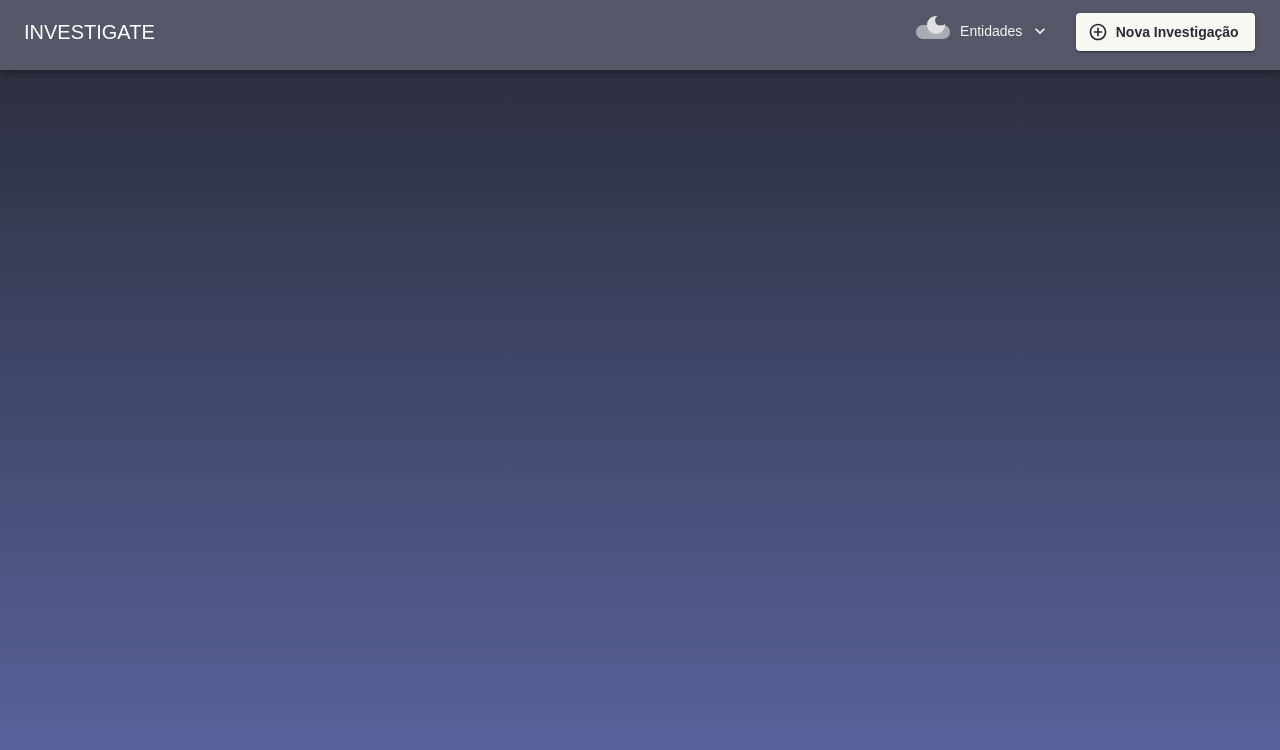
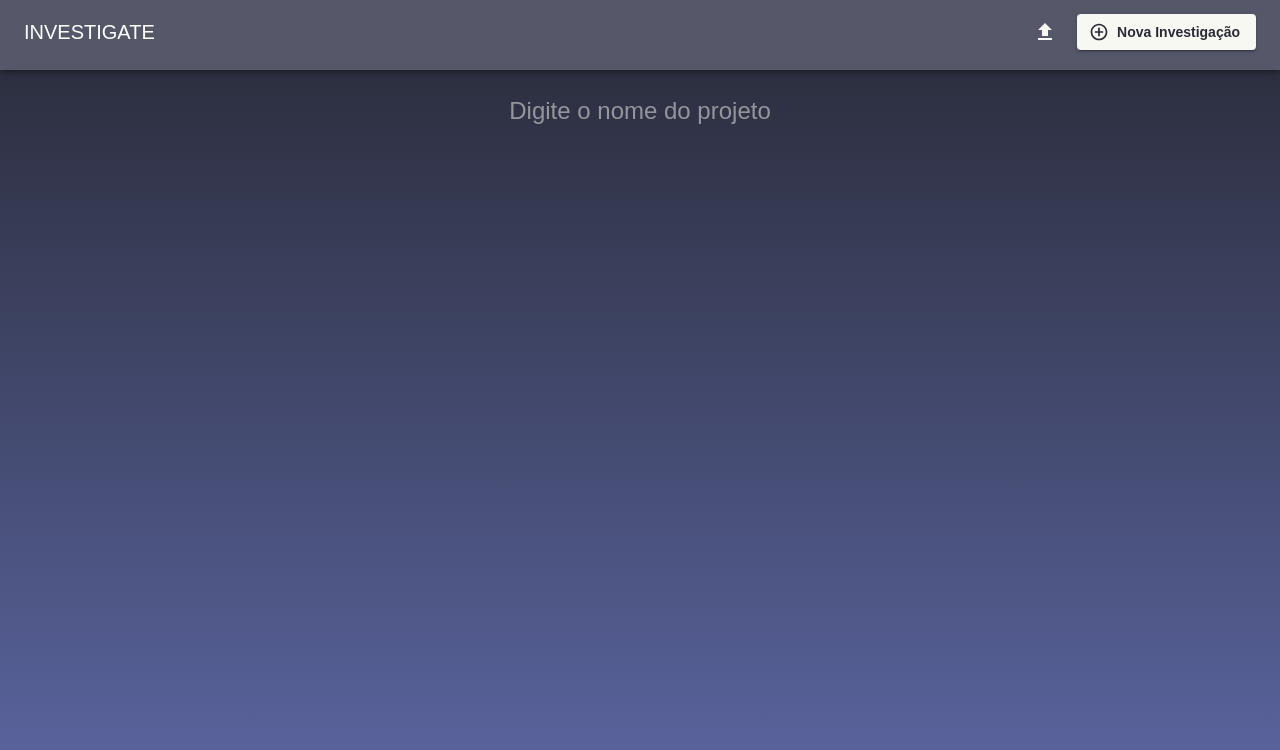
Before and after one commit to Desafio-TechBiz/Desafio-1-TechBiz, a React (Create React App) app: page / in a window 1280 px wide. Shown: the top 750 px of the page. Built offline with nearby package versions, Linux system fonts and the light colour scheme; the HTML template or start-up script is replaced by a standard one.

Commit message:
botao de upload e nome do projeto input

```diff
--- /dev/null
+++ b/src/components/Buttons/Upload.js
@@ -0,0 +1,51 @@
+import React, { useRef } from 'react';
+import { IconButton } from '@mui/material';
+import { styled } from '@mui/material/styles';
+import colors from '../../styles/variables';
+import FileUploadIcon from '@mui/icons-material/FileUpload';
+
+// Estilo do botão
+export const StyledButton = styled('div')(({ theme }) => ({
+  color: colors.foreground,
+  marginLeft: '20px',
+  transition: 'background-color 0.3s ease, transform 0.3s ease',
+  fontWeight: '600',
+  cursor: 'pointer',
+  display: 'flex',
+  alignItems: 'end',
+  justifyContent: 'center',
+  '&:hover': {
+    transform: 'scale(1.05)', // Aumenta um pouco o botão ao passar o mouse
+  },
+}));
+
+const Upload = () => {
+  const fileInputRef = useRef(null);
+
+  const handleClick = () => {
+    fileInputRef.current.click();
+  };
+
+  const handleFileChange = (event) => {
+    const file = event.target.files[0];
+    if (file) {
+      console.log('Arquivo selecionado:', file.name);
+    }
+  };
+
+  return (
+    <div style={{ display: 'flex', alignItems: 'center' }}>
+      <StyledButton onClick={handleClick}>
+        <FileUploadIcon fontSize="medium" />
+      </StyledButton>
+      <input
+        type="file"
+        ref={fileInputRef}
+        style={{ display: 'none' }} // Esconde o input de arquivo
+        onChange={handleFileChange}
+      />
+    </div>
+  );
+};
+
+export default Upload;
--- a/src/components/Header/index.jsx
+++ b/src/components/Header/index.jsx
@@ -3,9 +3,8 @@ import { AppBar, Toolbar, Typography, Button } from '@mui/material';
 import { styled } from '@mui/material/styles';
 import NewInvestigationButton from "../Buttons/NewInvestigationButton.js"
 import ThemeToggleButton from "../Buttons/ThemeToggleButton.js"
-import MenuEntities from "../MenuEntities"
-
-
+import Upload from "../Buttons/Upload.js"
+import ProjectNameInput from "../Inputs/ProjectNameInput.js"
 export const CustomAppBar = styled(AppBar)(({ theme }) => ({
   backgroundColor: theme.palette.secondary.main,
   boxShadow: '1',//
@@ -18,18 +17,22 @@ export const CustomAppBar = styled(AppBar)(({ theme }) => ({
 
 const Header = () => {
   return (
+    <>
     <CustomAppBar position="static">
       <Toolbar>
         <Typography variant="h6" sx={{ flexGrow: 1, color: '#fff' }}>
           INVESTIGATE
         </Typography>
-        <div style={{display: 'flex', justifyContent: 'space-evenly', width:'30%' }} >
-        <ThemeToggleButton/>
-        <MenuEntities/>
+        <div style={{display: 'flex', justifyContent: 'end', width:'30%' }} >
+        {/* <ThemeToggleButton/> */}
+        <Upload/>
         <NewInvestigationButton variant="contained">Login</NewInvestigationButton>
         </div>
       </Toolbar>
     </CustomAppBar>
+    <ProjectNameInput/>
+    </>
+
   );
 };
 
--- /dev/null
+++ b/src/components/Inputs/ProjectNameInput.js
@@ -0,0 +1,57 @@
+import React, { useState } from 'react';
+import { TextField } from '@mui/material';
+import { styled } from '@mui/material/styles';
+import colors from '../../styles/variables';
+
+const ProjectNameInput = styled(TextField)(({ theme }) => ({
+  width: '100%',
+  maxWidth: '600px',
+  marginTop: '20px',
+  marginBottom: '20px',
+  backgroundColor: 'transparent',
+  '& input': {
+    textAlign: 'center',
+    color: 'white',
+    // fontWeight: 'bold',
+    fontSize: '24px',
+    transition: 'color 0.3s ease',
+    '&:focus': {
+      color: colors.foreground, // Cor do texto ao focar no input
+    },
+  },
+  '& input::placeholder': {
+    color: colors.foreground,
+    textAlign: 'center',
+  },
+  '& .MuiInput-underline:before': {
+    borderBottom: `2px solid transparent`, // Linha inferior invisível por padrão
+    transition: 'border-color 0.3s ease',
+  },
+  '&:hover .MuiInput-underline:before': {
+    borderBottom: `2px solid ${colors.currentLine}`, // Linha inferior ao passar o mouse
+  },
+  '& .MuiInput-underline:after': {
+    borderBottom: `2px solid ${colors.foreground}`, // Linha inferior ao focar
+  },
+}));
+
+const ProjectName = () => {
+  const [projectName, setProjectName] = useState('');
+
+  const handleChange = (event) => {
+    setProjectName(event.target.value);
+  };
+
+  return (
+    <div style={{ display: 'flex', justifyContent: 'center', alignItems: 'center' }}>
+      <ProjectNameInput
+        value={projectName}
+        onChange={handleChange}
+        placeholder="Digite o nome do projeto"
+        variant="standard"
+      />
+    </div>
+  );
+};
+
+export default ProjectName;
--- a/src/components/MenuEntities/index.js
+++ /dev/null
@@ -1,93 +0,0 @@
-import React, { useState } from "react";
-import { Button, Menu, MenuItem } from "@mui/material";
-import KeyboardArrowDownIcon from "@mui/icons-material/KeyboardArrowDown";
-import { styled } from "@mui/material/styles";
-import color from "../../styles/variables";
-const EntityMenu = () => {
-  const [anchorEl, setAnchorEl] = useState(null);
-  const open = Boolean(anchorEl);
-
-  const handleClick = (event) => {
-    setAnchorEl(event.currentTarget);
-  };
-
-  const handleClose = () => {
-    setAnchorEl(null);
-  };
-
-  const StyledMenu = styled((props) => (
-    <Menu
-      elevation={0}
-      anchorOrigin={{
-        vertical: 'bottom',
-        horizontal: 'right',
-      }}
-      transformOrigin={{
-        vertical: 'top',
-        horizontal: 'right',
-      }}
-      {...props}
-    />
-  ))(({ theme }) => ({
-    '& .MuiPaper-root': {
-      borderRadius: 6,
-      marginTop: theme.spacing(1),
-      minWidth: 180,
-      backgroundColor: theme.palette.primary.main,
-      color: theme.palette.primary.light,
-      boxShadow:
-        'rgb(255, 255, 255) 0px 0px 0px 0px, rgba(0, 0, 0, 0.05) 0px 0px 0px 1px, rgba(0, 0, 0, 0.1) 0px 10px 15px -3px, rgba(0, 0, 0, 0.05) 0px 4px 6px -2px',
-      '& .MuiMenu-list': {
-        padding: '4px 0',
-      },
-      '& .MuiMenuItem-root': {
-        '& .MuiSvgIcon-root': {
-          fontSize: 18,
-          color: theme.palette.text.secondary,
-          marginRight: theme.spacing(1.5),
-        },
-        '&:active': {
-          backgroundColor: theme.palette.secondary.main
-        },
-      },
-    },
-  }));
-
-  return (
-    <div>
-      <Button
-        aria-controls={open ? "entity-menu" : undefined}
-        aria-haspopup="true"
-        aria-expanded={open ? "true" : undefined}
-        onClick={handleClick}
-        color="primary"
-        endIcon={<KeyboardArrowDownIcon />}
-        sx={{
-          color: color.foreground,
-          "&:hover": {
-            color: "rgba(248, 248, 242, 0.90)",
-          },
-          textTransform: "none",
-        }}
-      >
-        Entidades
-      </Button>
-      <StyledMenu
-        id="entity-menu"
-        anchorEl={anchorEl}
-        open={open}
-        onClose={handleClose}
-        MenuListProps={{
-          "aria-labelledby": "entity-button",
-        }}
-      >
-        <MenuItem onClick={handleClose} color="">
-          Importar arquivo
-        </MenuItem>
-        <MenuItem onClick={handleClose}>Criar entidade</MenuItem>
-      </StyledMenu>
-    </div>
-  );
-};
-
-export default EntityMenu;
```
